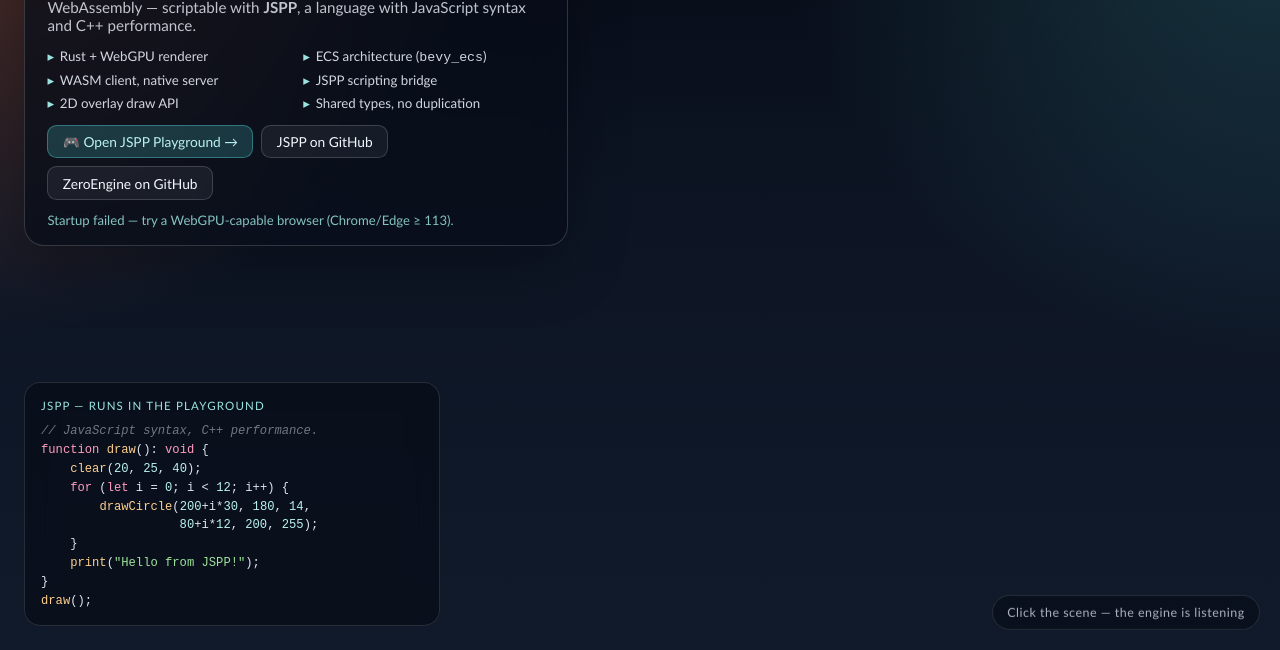
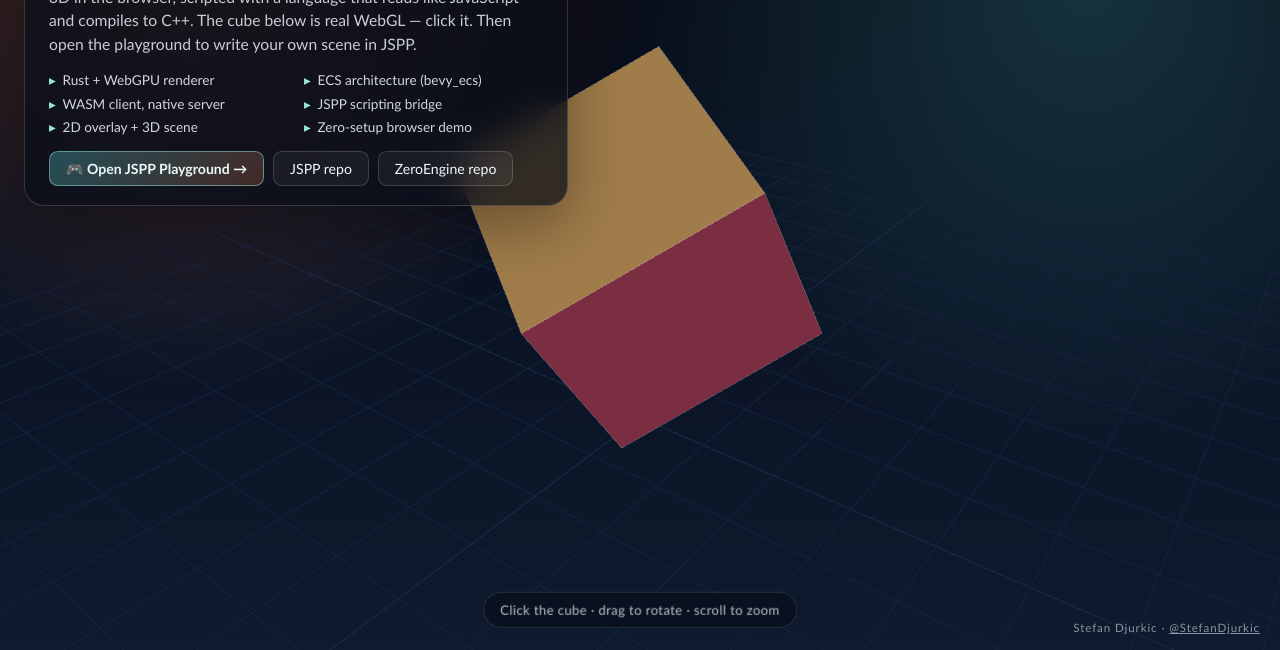
Before and after one commit to StefanDjurkic/zeroengine, a website: page client/index.html in a window 1280 px wide. Shown: the part 150-800 px from the top of the page. Drawn offline with nearby package versions, Linux system fonts and the light colour scheme; animation ran at ten frames a second.

Commit message:
demo: real 3D rotating cube (Three.js) on landing, fix JSPP playground deploy
Landing page:
- Replaced the hidden WebGPU plane + pointer-lock with a real Three.js
  3D cube: visibly 3D, shaded, edge-outlined, drop-shadow on grid.
- Click the cube -> color shuffle + scale pulse (actual interaction).
- Drag to rotate, scroll to zoom. No pointer lock, no mouse capture.
- Fresh HUD wording (no 'Phase'): what ZeroEngine is, what JSPP is,
  six capability bullets, CTA to playground + both repos.

Playground:
- pages.yml now also copies prototype/typechecker.mjs alongside jspp.mjs,
  which fixes 'Failed to fetch dynamically imported module' on jspp.html.

```diff
--- a/client/index.html
+++ b/client/index.html
@@ -3,290 +3,323 @@
 <head>
     <meta charset="utf-8">
     <meta name="viewport" content="width=device-width, initial-scale=1">
-    <title>ZeroEngine — browser-native engine powered by JSPP</title>
-    <meta name="description" content="A Rust + WebGPU game engine you can script with JSPP — JavaScript syntax, C++ performance.">
+    <title>ZeroEngine — 3D in the browser, scripted with JSPP</title>
+    <meta name="description" content="A Rust + WebGPU engine and a JSPP scripting playground — JavaScript syntax, C++ performance, in your browser.">
     <style>
         :root {
             color-scheme: dark;
             font-family: "Trebuchet MS", "Segoe UI", sans-serif;
             background:
-                radial-gradient(circle at top left,  rgba(255, 127, 80, 0.32), transparent 32%),
-                radial-gradient(circle at top right, rgba(78, 197, 201, 0.24), transparent 34%),
-                linear-gradient(180deg, #050913 0%, #0d1524 45%, #101a2a 100%);
+                radial-gradient(circle at 15% 10%,  rgba(255, 127, 80, 0.28), transparent 35%),
+                radial-gradient(circle at 85% 15%,  rgba(78, 197, 201, 0.22), transparent 38%),
+                linear-gradient(180deg, #05070f 0%, #0a1324 55%, #0e1a2e 100%);
             color: #f3f7ff;
         }
+        *  { box-sizing: border-box; }
+        html, body { margin: 0; padding: 0; height: 100%; }
+        body { min-height: 100vh; overflow: hidden; }
 
-        *  { box-sizing: border-box; }
-        html, body { margin: 0; padding: 0; }
-
-        body {
-            min-height: 100vh;
-            overflow: hidden;
-        }
-
-        #engine-canvas {
+        #scene {
             position: fixed;
             inset: 0;
             width: 100vw;
             height: 100vh;
             display: block;
-            cursor: crosshair;
+            z-index: 1;
         }
 
-        /* --- Click ripple overlay ------------------------------------- */
-        #ripple-layer {
-            position: fixed;
-            inset: 0;
-            pointer-events: none;
-            z-index: 5;
-        }
-        .ripple {
-            position: absolute;
-            border: 2px solid rgba(154, 227, 223, 0.9);
-            border-radius: 50%;
-            transform: translate(-50%, -50%) scale(0);
-            animation: ripple-grow 0.7s ease-out forwards;
-            box-shadow: 0 0 24px rgba(154, 227, 223, 0.55);
-        }
-        @keyframes ripple-grow {
-            0%   { transform: translate(-50%, -50%) scale(0);   opacity: 1; }
-            100% { transform: translate(-50%, -50%) scale(7);   opacity: 0; }
-        }
-
-        /* --- HUD / info card ------------------------------------------ */
+        /* --- HUD ------------------------------------------------------- */
         .hud {
             position: fixed;
             top: 1.5rem;
             left: 1.5rem;
             width: min(34rem, calc(100vw - 3rem));
-            padding: 1.25rem 1.4rem 1.1rem;
+            padding: 1.4rem 1.5rem 1.2rem;
             border: 1px solid rgba(255, 255, 255, 0.16);
             border-radius: 1.25rem;
             background: rgba(8, 13, 24, 0.72);
             backdrop-filter: blur(18px);
             -webkit-backdrop-filter: blur(18px);
-            box-shadow: 0 20px 60px rgba(0, 0, 0, 0.3);
+            box-shadow: 0 20px 60px rgba(0, 0, 0, 0.35);
             z-index: 10;
         }
-
         .badge {
             display: inline-flex;
             align-items: center;
             gap: 0.5rem;
             padding: 0.3rem 0.7rem;
             border-radius: 999px;
-            background: rgba(255, 255, 255, 0.08);
-            color: #ffcf8d;
-            font-size: 0.78rem;
-            letter-spacing: 0.08em;
+            background: rgba(154, 227, 223, 0.14);
+            color: #9ae3df;
+            font-size: 0.72rem;
+            letter-spacing: 0.1em;
             text-transform: uppercase;
+            font-weight: 600;
         }
-
         h1 {
-            margin: 0.85rem 0 0.25rem;
-            font-size: clamp(1.9rem, 3.4vw, 2.6rem);
+            margin: 0.9rem 0 0.3rem;
+            font-size: clamp(2rem, 3.6vw, 2.8rem);
             line-height: 1.02;
+            font-weight: 700;
         }
         .tagline {
-            margin: 0.2rem 0 0.9rem;
-            color: rgba(243, 247, 255, 0.78);
-            font-size: 0.95rem;
+            margin: 0.35rem 0 1rem;
+            color: rgba(243, 247, 255, 0.82);
+            font-size: 0.98rem;
+            line-height: 1.5;
         }
-
         .features {
             display: grid;
             grid-template-columns: 1fr 1fr;
-            gap: 0.45rem 0.9rem;
-            margin: 0.4rem 0 0.85rem;
-            font-size: 0.83rem;
+            gap: 0.45rem 1rem;
+            margin: 0.4rem 0 1rem;
+            font-size: 0.85rem;
             color: rgba(243, 247, 255, 0.86);
         }
         .features span::before {
             content: "▸ ";
             color: #9ae3df;
-            margin-right: 0.15rem;
+            margin-right: 0.2rem;
         }
-
         .actions {
             display: flex;
             flex-wrap: wrap;
-            gap: 0.5rem;
+            gap: 0.55rem;
         }
-        .actions a, .actions button {
+        .actions a {
             font-family: inherit;
-            font-size: 0.86rem;
-            padding: 0.45rem 0.9rem;
-            border-radius: 0.6rem;
+            font-size: 0.88rem;
+            padding: 0.5rem 1rem;
+            border-radius: 0.55rem;
             border: 1px solid rgba(255, 255, 255, 0.16);
-            background: rgba(255, 255, 255, 0.06);
+            background: rgba(255, 255, 255, 0.05);
             color: #f3f7ff;
             text-decoration: none;
-            cursor: pointer;
-            transition: background 0.15s, border-color 0.15s;
+            transition: background 0.15s, border-color 0.15s, transform 0.08s;
         }
-        .actions a:hover, .actions button:hover {
-            background: rgba(255, 255, 255, 0.12);
-            border-color: rgba(255, 255, 255, 0.28);
-        }
+        .actions a:hover { background: rgba(255, 255, 255, 0.12); border-color: rgba(255, 255, 255, 0.3); }
+        .actions a:active { transform: translateY(1px); }
         .actions a.primary {
-            background: rgba(78, 197, 201, 0.22);
-            border-color: rgba(78, 197, 201, 0.45);
-            color: #baf3ef;
+            background: linear-gradient(135deg, rgba(78, 197, 201, 0.35), rgba(255, 127, 80, 0.22));
+            border-color: rgba(154, 227, 223, 0.5);
+            color: #eafaf8;
+            font-weight: 600;
         }
         .actions a.primary:hover {
-            background: rgba(78, 197, 201, 0.34);
+            background: linear-gradient(135deg, rgba(78, 197, 201, 0.5), rgba(255, 127, 80, 0.32));
         }
 
-        #status {
-            margin-top: 0.75rem;
-            font-size: 0.82rem;
-            color: #9ae3df;
-            opacity: 0.85;
-        }
-
-        /* --- Click hint floating bottom-right ------------------------- */
-        .click-hint {
+        /* --- Click hint pill ------------------------------------------ */
+        .hint {
             position: fixed;
-            bottom: 1.25rem;
-            right: 1.25rem;
-            padding: 0.55rem 0.9rem;
+            bottom: 1.4rem;
+            left: 50%;
+            transform: translateX(-50%);
+            padding: 0.55rem 1rem;
             border-radius: 999px;
-            background: rgba(8, 13, 24, 0.72);
+            background: rgba(8, 13, 24, 0.65);
             border: 1px solid rgba(255, 255, 255, 0.14);
             backdrop-filter: blur(12px);
             -webkit-backdrop-filter: blur(12px);
-            font-size: 0.78rem;
-            letter-spacing: 0.04em;
-            color: rgba(243, 247, 255, 0.82);
+            font-size: 0.82rem;
+            letter-spacing: 0.03em;
+            color: rgba(243, 247, 255, 0.86);
             z-index: 10;
             pointer-events: none;
-            animation: hint-pulse 2.4s ease-in-out infinite;
+            animation: pulse 2.4s ease-in-out infinite;
         }
-        @keyframes hint-pulse {
-            0%, 100% { transform: translateY(0);       opacity: 0.85; }
-            50%      { transform: translateY(-3px);    opacity: 1;    }
+        @keyframes pulse {
+            0%, 100% { transform: translate(-50%, 0); opacity: 0.88; }
+            50%      { transform: translate(-50%, -4px); opacity: 1; }
         }
 
-        /* --- Code sample card ---------------------------------------- */
-        .sample {
+        /* --- Footer credits ------------------------------------------- */
+        .credit {
             position: fixed;
-            bottom: 1.5rem;
-            left: 1.5rem;
-            width: min(26rem, calc(100vw - 3rem));
-            padding: 0.9rem 1rem;
-            border: 1px solid rgba(255, 255, 255, 0.12);
-            border-radius: 1rem;
-            background: rgba(8, 13, 24, 0.72);
-            backdrop-filter: blur(14px);
-            -webkit-backdrop-filter: blur(14px);
-            font-family: "Consolas", "Menlo", monospace;
-            font-size: 0.76rem;
-            line-height: 1.55;
-            color: #dfe6ef;
+            bottom: 1rem;
+            right: 1.25rem;
+            font-size: 0.72rem;
+            letter-spacing: 0.08em;
+            color: rgba(243, 247, 255, 0.55);
             z-index: 10;
         }
-        .sample .sample-title {
-            font-family: "Trebuchet MS", "Segoe UI", sans-serif;
-            font-size: 0.72rem;
-            letter-spacing: 0.1em;
-            text-transform: uppercase;
-            color: #9ae3df;
-            margin-bottom: 0.45rem;
-        }
-        .sample pre { margin: 0; white-space: pre-wrap; }
-        .kw { color: #ff9ec0; }
-        .fn { color: #ffcf8d; }
-        .str { color: #9ee39a; }
-        .num { color: #baf3ef; }
-        .com { color: rgba(243, 247, 255, 0.45); font-style: italic; }
+        .credit a { color: inherit; text-decoration: underline; }
 
-        @media (max-width: 860px) {
-            .sample { display: none; }
-            .hud { width: calc(100vw - 2rem); top: 1rem; left: 1rem; padding: 1rem; }
+        @media (max-width: 720px) {
+            .hud { top: 1rem; left: 1rem; width: calc(100vw - 2rem); padding: 1.1rem 1.2rem; }
             .features { grid-template-columns: 1fr; }
+            h1 { font-size: 1.8rem; }
         }
     </style>
 </head>
 <body>
-    <canvas id="engine-canvas"></canvas>
-    <div id="ripple-layer" aria-hidden="true"></div>
+    <canvas id="scene"></canvas>
 
     <section class="hud">
         <span class="badge">Live Demo</span>
-        <h1>ZeroEngine</h1>
+        <h1>ZeroEngine × JSPP</h1>
         <p class="tagline">
-            A browser-native game engine written in Rust, running on WebGPU via WebAssembly —
-            scriptable with <strong>JSPP</strong>, a language with JavaScript syntax and C++ performance.
+            3D in the browser, scripted with a language that reads like JavaScript and compiles to C++.
+            The cube below is real WebGL — click it. Then open the playground to write your own scene in JSPP.
         </p>
 
         <div class="features">
             <span>Rust + WebGPU renderer</span>
-            <span>ECS architecture (<code>bevy_ecs</code>)</span>
+            <span>ECS architecture (bevy_ecs)</span>
             <span>WASM client, native server</span>
             <span>JSPP scripting bridge</span>
-            <span>2D overlay draw API</span>
-            <span>Shared types, no duplication</span>
+            <span>2D overlay + 3D scene</span>
+            <span>Zero-setup browser demo</span>
         </div>
 
         <div class="actions">
             <a class="primary" href="./jspp.html">🎮 Open JSPP Playground →</a>
-            <a href="https://github.com/StefanDjurkic/jspp" target="_blank" rel="noopener">JSPP on GitHub</a>
-            <a href="https://github.com/StefanDjurkic/zeroengine" target="_blank" rel="noopener">ZeroEngine on GitHub</a>
+            <a href="https://github.com/StefanDjurkic/jspp" target="_blank" rel="noopener">JSPP repo</a>
+            <a href="https://github.com/StefanDjurkic/zeroengine" target="_blank" rel="noopener">ZeroEngine repo</a>
         </div>
-
-        <div id="status">Booting WebAssembly runtime…</div>
     </section>
 
-    <aside class="sample">
-        <div class="sample-title">JSPP — runs in the playground</div>
-<pre><span class="com">// JavaScript syntax, C++ performance.</span>
-<span class="kw">function</span> <span class="fn">draw</span>(): <span class="kw">void</span> {
-    <span class="fn">clear</span>(<span class="num">20</span>, <span class="num">25</span>, <span class="num">40</span>);
-    <span class="kw">for</span> (<span class="kw">let</span> i = <span class="num">0</span>; i &lt; <span class="num">12</span>; i++) {
-        <span class="fn">drawCircle</span>(<span class="num">200</span>+i*<span class="num">30</span>, <span class="num">180</span>, <span class="num">14</span>,
-                   <span class="num">80</span>+i*<span class="num">12</span>, <span class="num">200</span>, <span class="num">255</span>);
+    <div class="hint">Click the cube · drag to rotate · scroll to zoom</div>
+    <div class="credit">Stefan Djurkic · <a href="https://github.com/StefanDjurkic" target="_blank" rel="noopener">@StefanDjurkic</a></div>
+
+    <script type="importmap">
+    {
+        "imports": {
+            "three": "https://unpkg.com/three@0.164.1/build/three.module.js"
+        }
     }
-    <span class="fn">print</span>(<span class="str">"Hello from JSPP!"</span>);
-}
-<span class="fn">draw</span>();</pre>
-    </aside>
-
-    <div class="click-hint">Click the scene — the engine is listening</div>
+    </script>
 
     <script type="module">
-        const status = document.getElementById("status");
-        const rippleLayer = document.getElementById("ripple-layer");
-        const assetVersion = "__ZEROENGINE_ASSET_VERSION__";
+        import * as THREE from "three";
 
-        // --- Boot wasm engine -------------------------------------------------
-        try {
-            const moduleUrl = new URL(`./pkg/zero_engine_client.js?v=${assetVersion}`, import.meta.url);
-            const wasmUrl   = new URL(`./pkg/zero_engine_client_bg.wasm?v=${assetVersion}`, import.meta.url);
-            const { default: init } = await import(moduleUrl.href);
-            await init({ module_or_path: wasmUrl });
-            status.textContent = "Engine running — rendering a WebGPU-driven 3D mesh.";
-        } catch (error) {
-            console.error("Failed to start ZeroEngine", error);
-            status.textContent = "Startup failed — try a WebGPU-capable browser (Chrome/Edge ≥ 113).";
+        const canvas = document.getElementById("scene");
+        const renderer = new THREE.WebGLRenderer({ canvas, antialias: true, alpha: true });
+        renderer.setPixelRatio(Math.min(window.devicePixelRatio, 2));
+        renderer.setSize(window.innerWidth, window.innerHeight, false);
+
+        const scene = new THREE.Scene();
+        const camera = new THREE.PerspectiveCamera(45, window.innerWidth / window.innerHeight, 0.1, 100);
+        camera.position.set(3.2, 2.4, 4.2);
+        camera.lookAt(0, 0, 0);
+
+        // Lighting
+        scene.add(new THREE.AmbientLight(0xffffff, 0.35));
+        const key = new THREE.DirectionalLight(0xfff2d0, 1.1);
+        key.position.set(4, 6, 3);
+        scene.add(key);
+        const rim = new THREE.DirectionalLight(0x7cd6ff, 0.6);
+        rim.position.set(-4, -2, -3);
+        scene.add(rim);
+
+        // Reference grid
+        const grid = new THREE.GridHelper(10, 20, 0x1a2a44, 0x15213a);
+        grid.position.y = -1.2;
+        scene.add(grid);
+
+        // The cube — actual 3D, clearly shaded
+        const materials = [
+            new THREE.MeshStandardMaterial({ color: 0xff7f50, roughness: 0.35, metalness: 0.15 }),
+            new THREE.MeshStandardMaterial({ color: 0x4ec5c9, roughness: 0.35, metalness: 0.15 }),
+            new THREE.MeshStandardMaterial({ color: 0xffcf8d, roughness: 0.35, metalness: 0.15 }),
+            new THREE.MeshStandardMaterial({ color: 0x9ae3df, roughness: 0.35, metalness: 0.15 }),
+            new THREE.MeshStandardMaterial({ color: 0xff6b9d, roughness: 0.35, metalness: 0.15 }),
+            new THREE.MeshStandardMaterial({ color: 0xa78bfa, roughness: 0.35, metalness: 0.15 }),
+        ];
+        const cube = new THREE.Mesh(new THREE.BoxGeometry(1.4, 1.4, 1.4), materials);
+        scene.add(cube);
+
+        // Edge lines on the cube so it reads as 3D even from odd angles
+        const edges = new THREE.LineSegments(
+            new THREE.EdgesGeometry(cube.geometry),
+            new THREE.LineBasicMaterial({ color: 0xffffff, transparent: true, opacity: 0.28 })
+        );
+        cube.add(edges);
+
+        // --- Interaction -----------------------------------------------------
+        // Simple drag-to-rotate (no pointer lock — won't capture or hide cursor).
+        const state = {
+            autoSpin: true,
+            rotX: 0.4,
+            rotY: 0.6,
+            velX: 0.004,
+            velY: 0.007,
+            dragging: false,
+            lastX: 0,
+            lastY: 0,
+            pulse: 0,
+        };
+
+        const raycaster = new THREE.Raycaster();
+        const mouse = new THREE.Vector2();
+
+        canvas.addEventListener("pointerdown", (e) => {
+            state.dragging = true;
+            state.lastX = e.clientX;
+            state.lastY = e.clientY;
+
+            // Hit-test the cube for a click burst.
+            mouse.x = (e.clientX / window.innerWidth) * 2 - 1;
+            mouse.y = -(e.clientY / window.innerHeight) * 2 + 1;
+            raycaster.setFromCamera(mouse, camera);
+            const hits = raycaster.intersectObject(cube);
+            if (hits.length > 0) onCubeClick();
+        });
+        window.addEventListener("pointerup", () => { state.dragging = false; });
+        window.addEventListener("pointermove", (e) => {
+            if (!state.dragging) return;
+            const dx = e.clientX - state.lastX;
+            const dy = e.clientY - state.lastY;
+            state.rotY += dx * 0.01;
+            state.rotX += dy * 0.01;
+            state.lastX = e.clientX;
+            state.lastY = e.clientY;
+            state.autoSpin = false;  // user is in control
+            state.velX = 0; state.velY = 0;
+        });
+
+        canvas.addEventListener("wheel", (e) => {
+            e.preventDefault();
+            const z = camera.position.length();
+            const next = Math.max(2.5, Math.min(12, z + Math.sign(e.deltaY) * 0.4));
+            camera.position.setLength(next);
+            camera.lookAt(0, 0, 0);
+        }, { passive: false });
+
+        function onCubeClick() {
+            // Shuffle colors on click + pulse scale.
+            const palette = [0xff7f50, 0x4ec5c9, 0xffcf8d, 0x9ae3df, 0xff6b9d, 0xa78bfa, 0xffd166, 0x06d6a0];
+            for (const mat of materials) {
+                mat.color.setHex(palette[Math.floor(Math.random() * palette.length)]);
+            }
+            state.pulse = 1.0;
         }
 
-        // --- Click ripple: proof the page is interactive ---------------------
-        function spawnRipple(x, y) {
-            const el = document.createElement("div");
-            el.className = "ripple";
-            el.style.left = x + "px";
-            el.style.top  = y + "px";
-            const size = 28 + Math.random() * 22;
-            el.style.width  = size + "px";
-            el.style.height = size + "px";
-            rippleLayer.appendChild(el);
-            setTimeout(() => el.remove(), 750);
+        // --- Resize ----------------------------------------------------------
+        window.addEventListener("resize", () => {
+            camera.aspect = window.innerWidth / window.innerHeight;
+            camera.updateProjectionMatrix();
+            renderer.setSize(window.innerWidth, window.innerHeight, false);
+        });
+
+        // --- Loop ------------------------------------------------------------
+        function frame() {
+            if (state.autoSpin) {
+                state.rotY += state.velY;
+                state.rotX += state.velX;
+            }
+            cube.rotation.x = state.rotX;
+            cube.rotation.y = state.rotY;
+
+            // Pulse scale after click
+            const target = 1 + state.pulse * 0.18;
+            cube.scale.setScalar(THREE.MathUtils.lerp(cube.scale.x, target, 0.25));
+            state.pulse *= 0.88;
+
+            renderer.render(scene, camera);
+            requestAnimationFrame(frame);
         }
-        window.addEventListener("pointerdown", (e) => {
-            // Ignore clicks on HUD elements so buttons still work.
-            if (e.target.closest(".hud") || e.target.closest(".sample")) return;
-            spawnRipple(e.clientX, e.clientY);
-        }, { passive: true });
+        frame();
     </script>
 </body>
 </html>
```
Also changed, not shown: .github/workflows/pages.yml.
